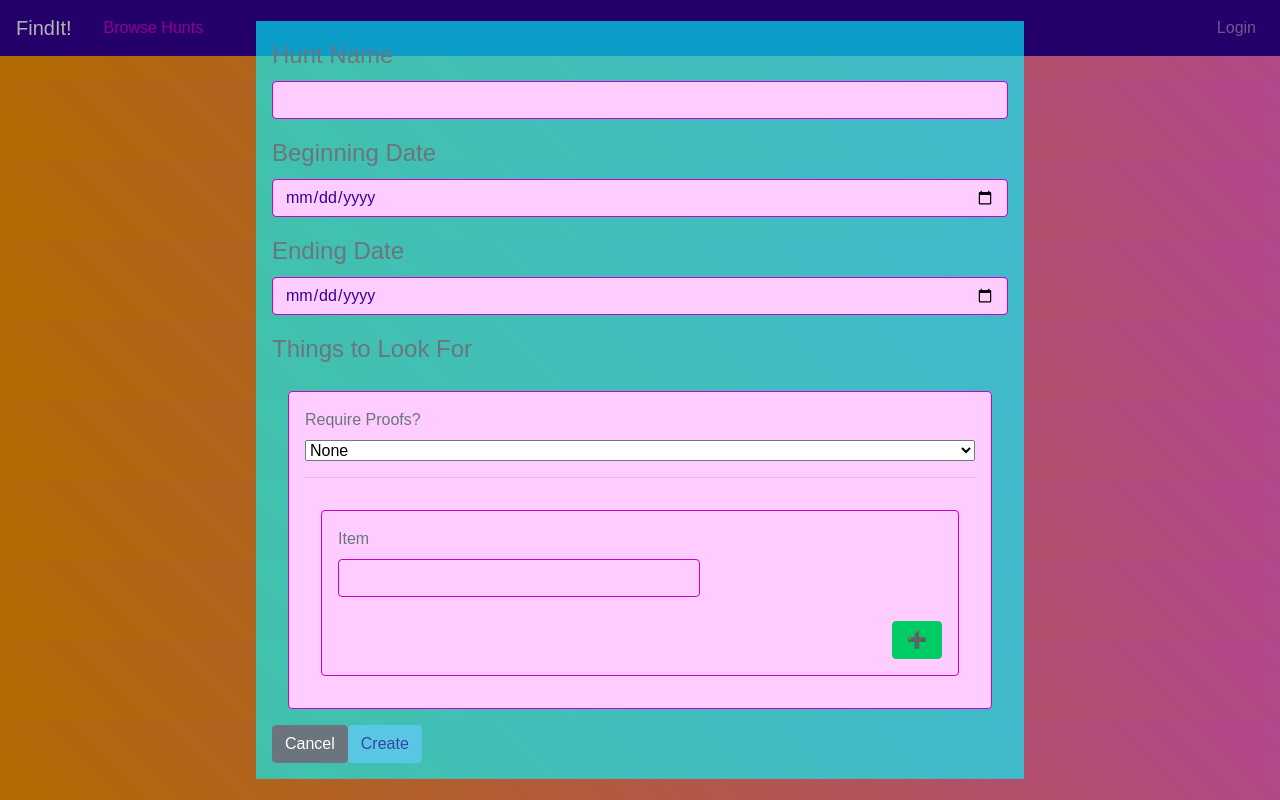
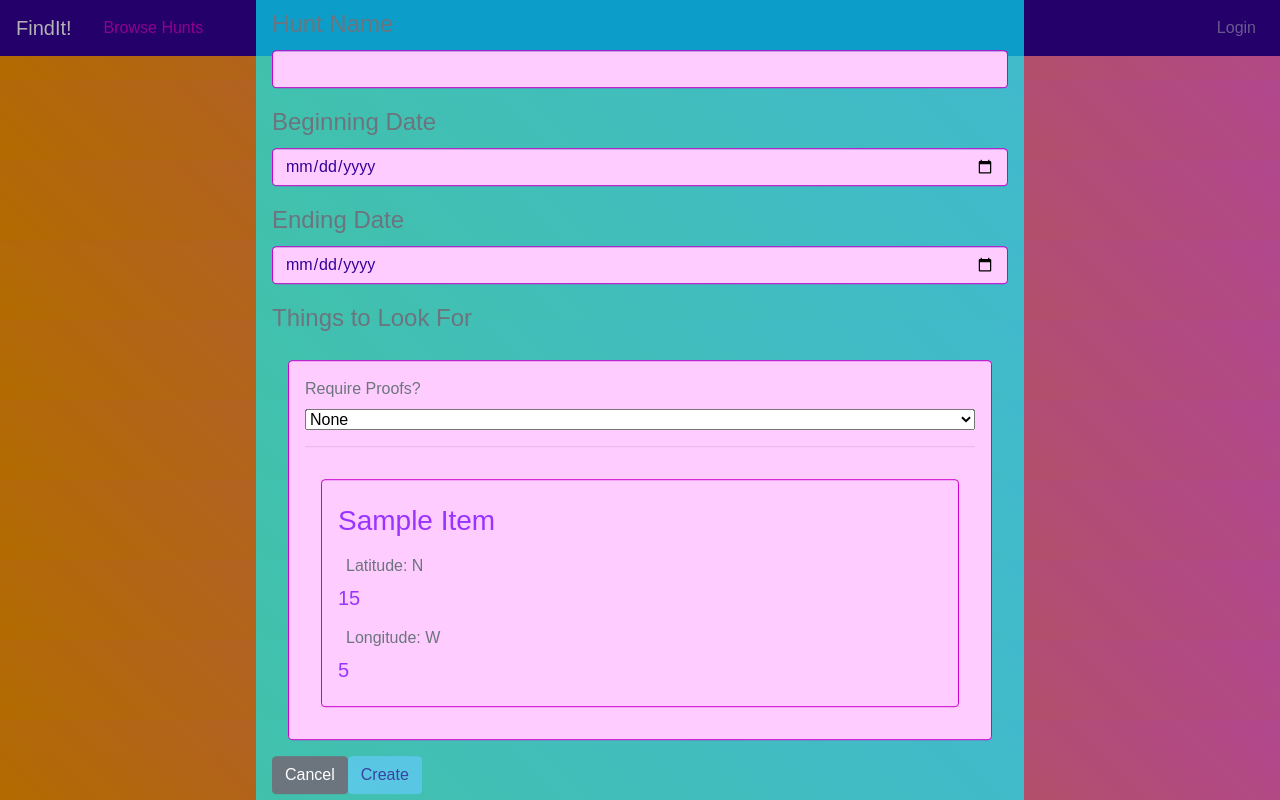
Before and after one commit to gitkenbar/FindIt-Project, an Angular app: page /create in a window 1280 px wide. Built offline with nearby package versions, Linux system fonts and the light colour scheme.

Commit message:
Pardon My HTML Mess
Improvements to unpacking Item Data
Banging my Head Against HTML Template for Adding Items
Sample Data works.

```diff
--- a/src/app/create-hunts/create-hunts.component.html
+++ b/src/app/create-hunts/create-hunts.component.html
@@ -52,22 +52,42 @@
                   <option value="option2">GeoPoint</option>
               </select>
               <hr>
-              <div class="item-unit">
-            <div class="row card">
-              <label for="item" style="font-size: 1em">Item</label>
-              <input type="text" class="form-control" ngModel name="item" required #itemList="ngModel" style="width:60%">
-              <br>
-              <div style="justify-content: center;" class="row" *ngIf="selectedProof === 'option2'">
-                <label for="geopointN" style="font-size: 1em; margin: .5em;">Latitude: N</label>
-                <input type="number" class="form-control" ngModel name="latitude" required #geopointN="ngModel" style="width:30%">
-                <label for="geopointW" style="font-size: 1em; margin: .5em;">Longitude: W</label>
-                <input type="number" class="form-control" ngModel name="longitude" required #geopointW="ngModel" style="width:30%">
+
+
+              <!-- THE PROBLEM CODEBLOCK: -->
+              <div class="item-unit" *ngFor="let item of items; let i = index">
+                  <div class="row card">
+                    <label for="item{{i}}"></label>
+                    <h3>{{item.name}}</h3>
+                    <div *ngIf="item.proofs">
+                          <label for="geopointN{{i}}" style="font-size: 1em; margin: .5em;">Latitude: N</label>
+                          <h5>{{items[i].proofs[0].latitude}}</h5>
+                          <label for="geopointN{{i}}" style="font-size: 1em; margin: .5em;">Longitude: W</label>
+                          <h5>{{items[i].proofs[0].longitude}}</h5>
+                    </div>
+                  </div>
               </div>
-              <button style="width: 50px; align-self: flex-end;" class="btn btn-vapor-success" (click)="addNewItem()">➕</button>
-              </div>
-            </div>
 
-          </div>
+<!-- <div class="item-unit" *ngFor="let item of items; let i = index">
+  <div class="row card">
+    <label for="item{{i}}" style="font-size: 1em">Item</label>
+    <input type="text" class="form-control" [(ngModel)]="item.name" name="item{{i}}" required style="width:60%">
+    <br>
+    <div style="justify-content: center;" class="row"
+      *ngIf="item.proofs;">
+      <label for="geopointN{{i}}" style="font-size: 1em; margin: .5em;">Latitude: N</label>
+      <input type="number" class="form-control" [(ngModel)]="item.proofs[0].latitude" name="latitude{{i}}" required
+        style="width:30%">
+      <label for="geopointW{{i}}" style="font-size: 1em; margin: .5em;">Longitude: W</label>
+      <input type="number" class="form-control" [(ngModel)]="item.proofs[0].longitude" name="longitude{{i}}" required
+        style="width:30%">
+    </div>
+    <button style="width: 50px; align-self: flex-end;" class="btn btn-vapor-success" type="button"
+      (click)="addNewItem(item.name, item.proofs[0]?.latitude, item.proofs[0]?.longitude)">➕</button>
+  </div>
+</div> -->
+
+</div>
 
           <!-- <label for="listOfItems">Things to Look For</label>
           <input
--- a/src/app/create-hunts/create-hunts.component.ts
+++ b/src/app/create-hunts/create-hunts.component.ts
@@ -13,6 +13,9 @@ import { DataStorageService } from '../shared/data-storage.service';
 })
 export class CreateHuntsComponent {
   isEditingHunt: boolean = false;
+  items: Item[] = [
+    new Item("Sample Item", false, [{latitude: 15, longitude: 5}])
+  ];
   selectedProof:string = 'option1';
 
   constructor(private router: Router,
@@ -27,10 +30,7 @@ export class CreateHuntsComponent {
     const name = form.value.name;
     const begin = form.value.begin;
     const end = form.value.end;
-    const itemList: Item[] = [
-    new Item('ducks', false),
-    new Item('fish', false)
-    ]
+    const itemList = this.items;
     // const { uid, name, begin, end, itemList } = Hunt  //destructuring example if needed
     const newHunt = new Hunt(uid, name, begin, end, itemList, false)
     this.huntService.addHunt(newHunt)
@@ -44,9 +44,17 @@ export class CreateHuntsComponent {
     console.log(this.selectedProof);
   }
 
-  addNewItem() {
+  addNewItem(itemName: string, geopointN?: number, geopointW?: number) {
+    const newItem = new Item(itemName, false, []);
 
+    // If selectedProof is 'option2', add proof object
+    if (this.selectedProof === 'option2') {
+      newItem.proofs.push({ latitude: geopointN || 0, longitude: geopointW || 0 });
+    }
+
+    this.items.push(newItem);
   }
+
 
   onResetForm(form?: NgForm) {
     form && form.reset();
--- a/src/app/shared/data-storage.service.ts
+++ b/src/app/shared/data-storage.service.ts
@@ -31,7 +31,7 @@ fetchFromDB(): Observable<Hunt[]> {
       return hunts.map((hunt) => {
         const updatedItemList = hunt.itemList.map((itemData) => {
           console.log(`Mid Method itemData:` + itemData);
-          const newItem = new Item(itemData.toString(), true);
+          const newItem = itemData;
           return newItem;
         });
         return { ...hunt, itemList: updatedItemList };
```
